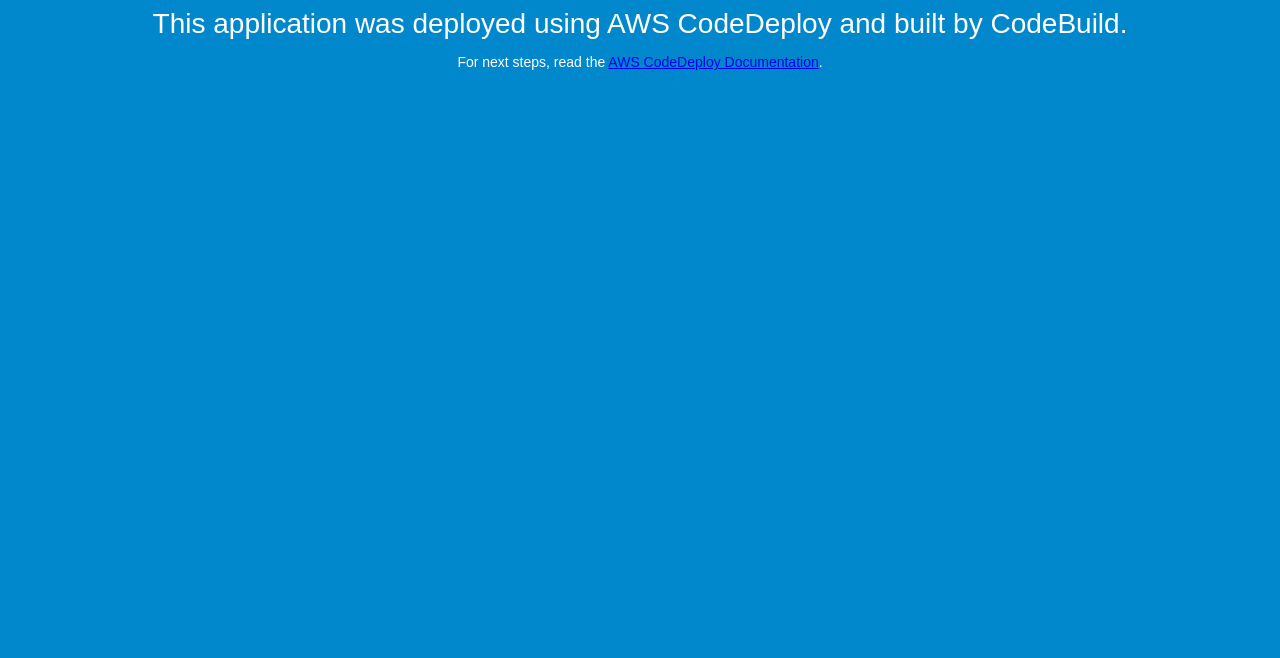
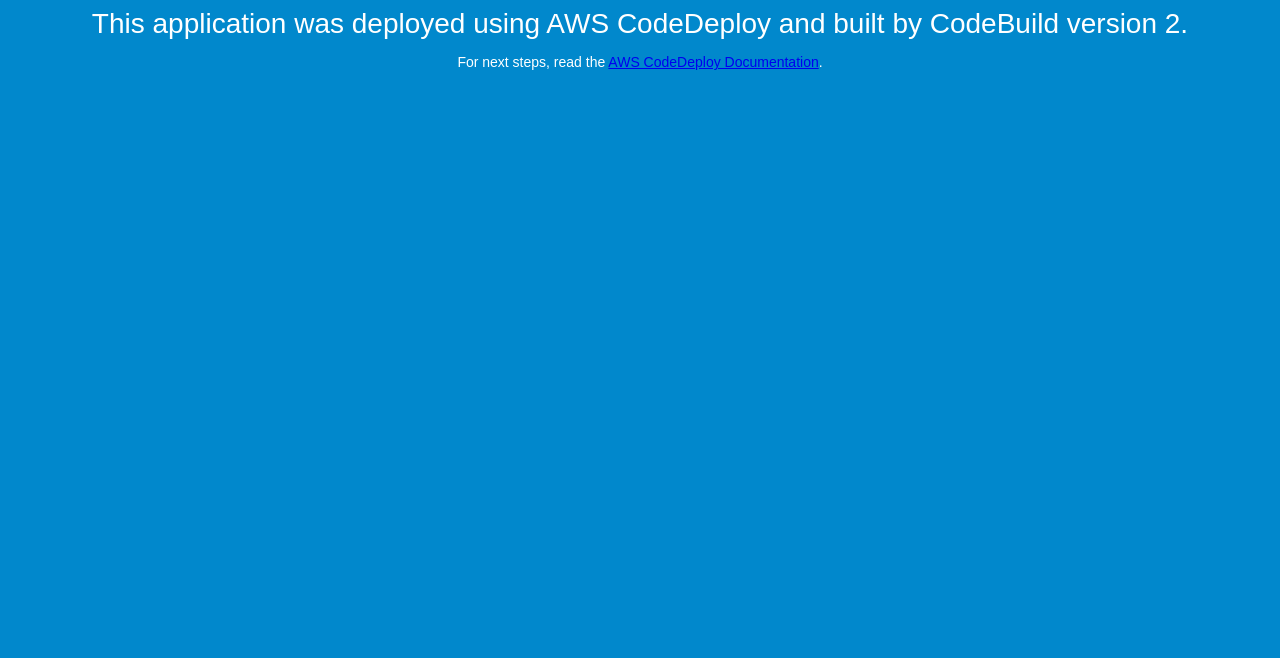
Before and after one commit to nikosheng/devops-aws-codebuild-staticweb, a plain HTML site: page index.html in a window 1280 px wide. Shown: the part 142-800 px from the top of the page. Drawn offline with Linux system fonts and the light colour scheme.

Commit message:
modify index.html

```diff
--- a/index.html
+++ b/index.html
@@ -27,7 +27,7 @@
 <body>
   <div align="center">
     <h1>Congratulations</h1>
-    <h2>This application was deployed using AWS CodeDeploy and built by CodeBuild.</h2>
+    <h2>This application was deployed using AWS CodeDeploy and built by CodeBuild version 2.</h2>
     <p>For next steps, read the <a href="http://aws.amazon.com/documentation/codedeploy">AWS CodeDeploy Documentation</a>.</p>
   </div>
 </body>
```
